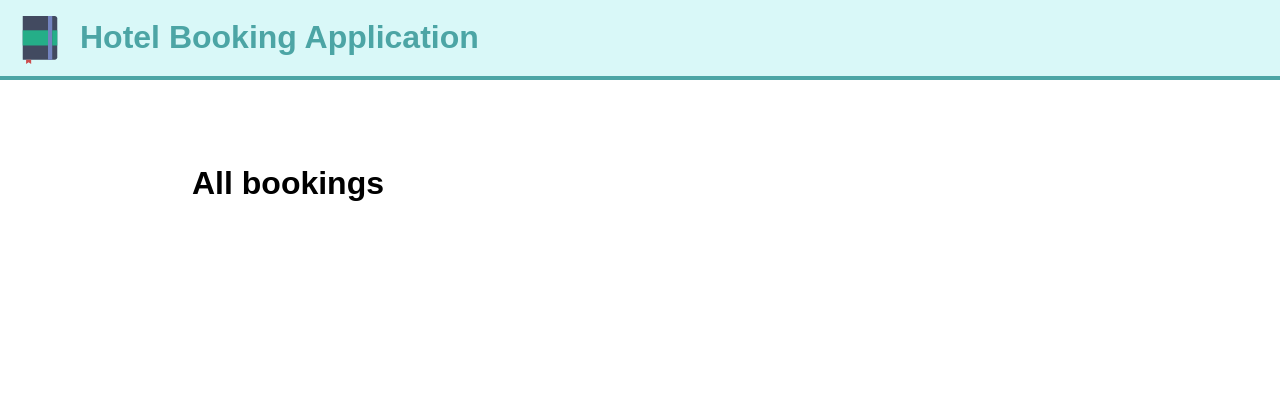
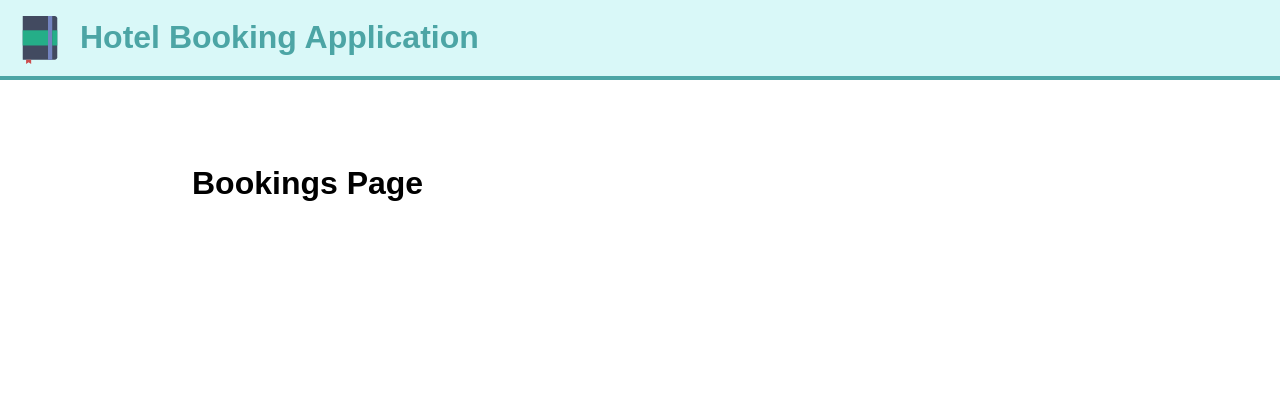
Before and after one commit to elbsepomartin/vrm_projekt, a Symfony app: template templates/bookings/bookings.html.twig in a window 1280 px wide. Shown: the top 420 px of the page. Run offline with Twig, Linux system fonts and the light colour scheme; the template is opened without the code that fills it, so the values that code supplies are empty; some libraries are stand-ins or nearby versions.

Commit message:
Ülesanne 1

```diff
--- a/templates/bookings/bookings.html.twig
+++ b/templates/bookings/bookings.html.twig
@@ -1,5 +1,5 @@
 {% extends 'bookings/index.html.twig' %}
 
 {% block content %}
-    <h1>All bookings</h1>
+    <h1>Bookings Page</h1>
 {% endblock %}
--- a/templates/bookings/create_booking.html.twig
+++ b/templates/bookings/create_booking.html.twig
@@ -1,5 +1,5 @@
 {% extends 'bookings/index.html.twig' %}
 
 {% block content %}
-    <h1>Create booking</h1>
+    <h1>Create booking Page</h1>
 {% endblock %}
```
